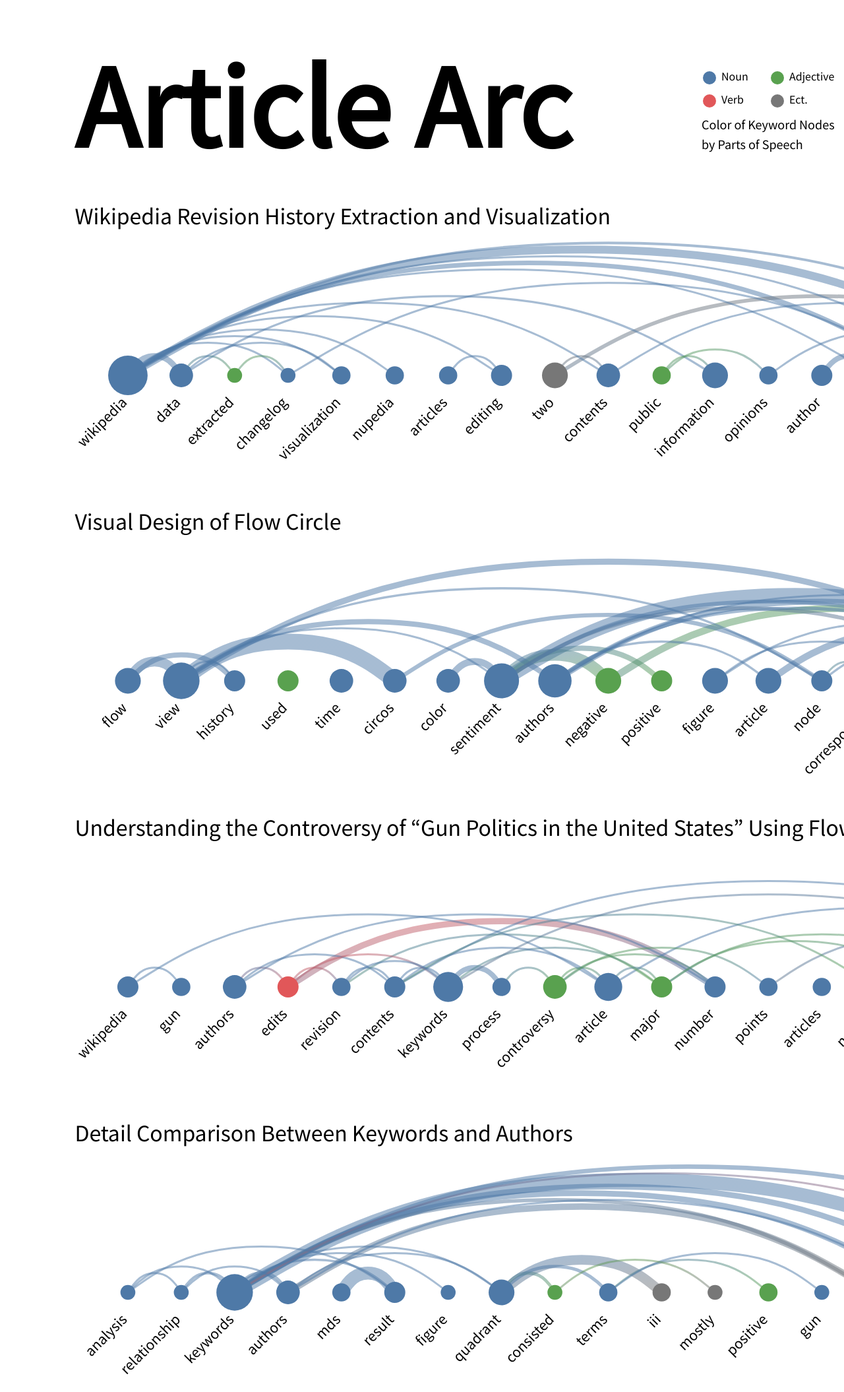
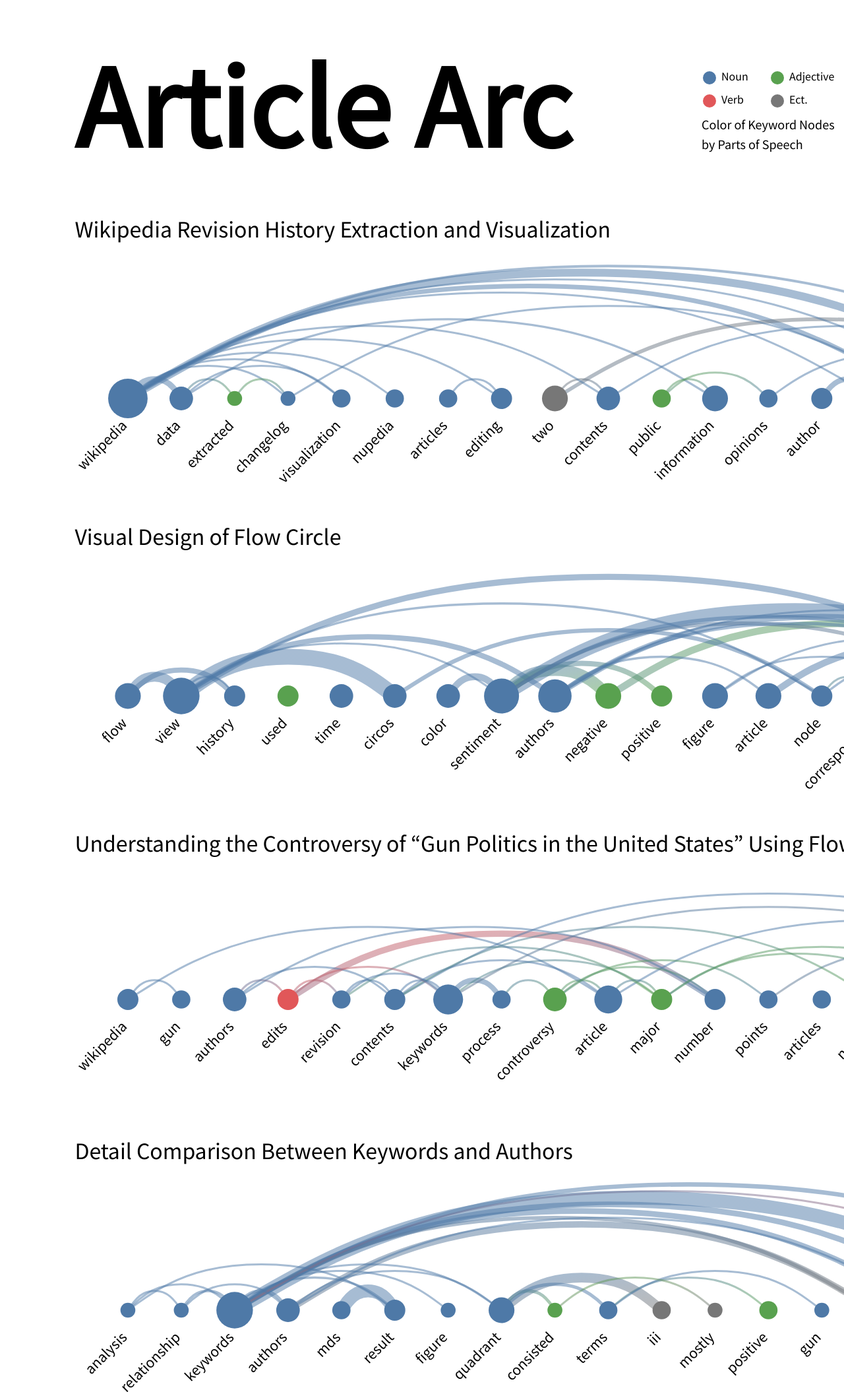
Before and after one commit to chanhee-park/vis-art-paper, a plain HTML site: page index.html in a window 1280 px wide. Shown: the top 2110 px of the page at 66% size. Drawn offline with nearby package versions, Linux system fonts and the light colour scheme.

Commit message:
패딩 마진

```diff
--- a/index.html
+++ b/index.html
@@ -20,8 +20,7 @@
     <svg id="legend"></svg>
   </div>
   <div class="sections">
-
-    <div class="section">
+    <div class="section first-section">
       <div class="section-title">Wikipedia Revision History Extraction and Visualization</div>
       <div class="section-drawing"><svg id="section-1"></svg></div>
     </div>
@@ -29,7 +28,7 @@
       <div class="section-title">Visual Design of Flow Circle</div>
       <div class="section-drawing"><svg id="section-2"></svg></div>
     </div>
-    <div class="section">
+    <div class="section third-section">
       <div class="section-title">Understanding the Controversy of “Gun Politics in the United States” Using Flow Circle
       </div>
       <div class="section-drawing"><svg id="section-3"></svg></div>
--- a/stylesheets/style.css
+++ b/stylesheets/style.css
@@ -17,7 +17,7 @@ body {
 }
 
 .title-area {
-  height: 240px;
+  height: 260px;
   display: flex;
 }
 
@@ -46,8 +46,8 @@ body {
 }
 
 .section {
-  height: 12cm;
-  margin-bottom: 10px;
+  height: 11cm;
+  margin-bottom: 50px;
   /* border-bottom: 1px solid #ccc; */
 }
 
@@ -56,6 +56,15 @@ body {
   font-weight: 300;
 }
 
+.first-section>.section-title {
+  margin-bottom: 15px;
+}
+
+.third-section>.section-drawing {
+  position: relative;
+  top: -5px;
+}
+
 .section-drawing>svg {
   width: 1700px;
   height: 400px;
```
Also changed, not shown: test-image/1018.png (added).
